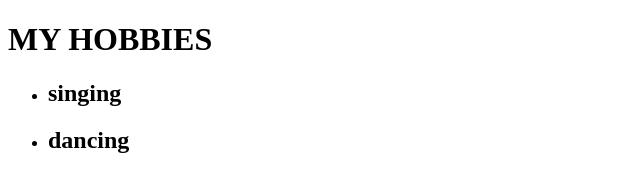
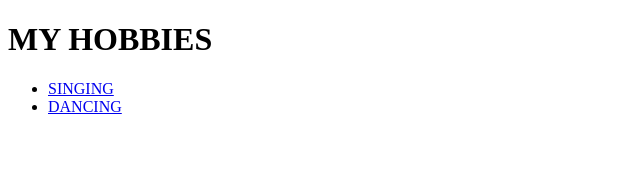
Before and after one commit to Ayush0606/CV, a plain HTML site: page hobbies.html in a window 1280 px wide. Shown: the whole page, without its empty margins (0-640 px from the left). Drawn offline with Linux system fonts and the light colour scheme.

Commit message:
Update hobbies.html

```diff
--- a/hobbies.html
+++ b/hobbies.html
@@ -8,8 +8,8 @@
 <body>
     <h1>MY HOBBIES</h1>
         <ul>
-            <li><h2>singing</h2></li>
-            <li><h2>dancing</h2></li>
+            <li><a href="https://www.youtube.com/watch?v=ElZfdU54Cp8">SINGING</a></li>
+            <li><a href="https://www.youtube.com/watch?v=qLE5DH4b3vI">DANCING</a></li>
         </ul>
 
 </body>
```
